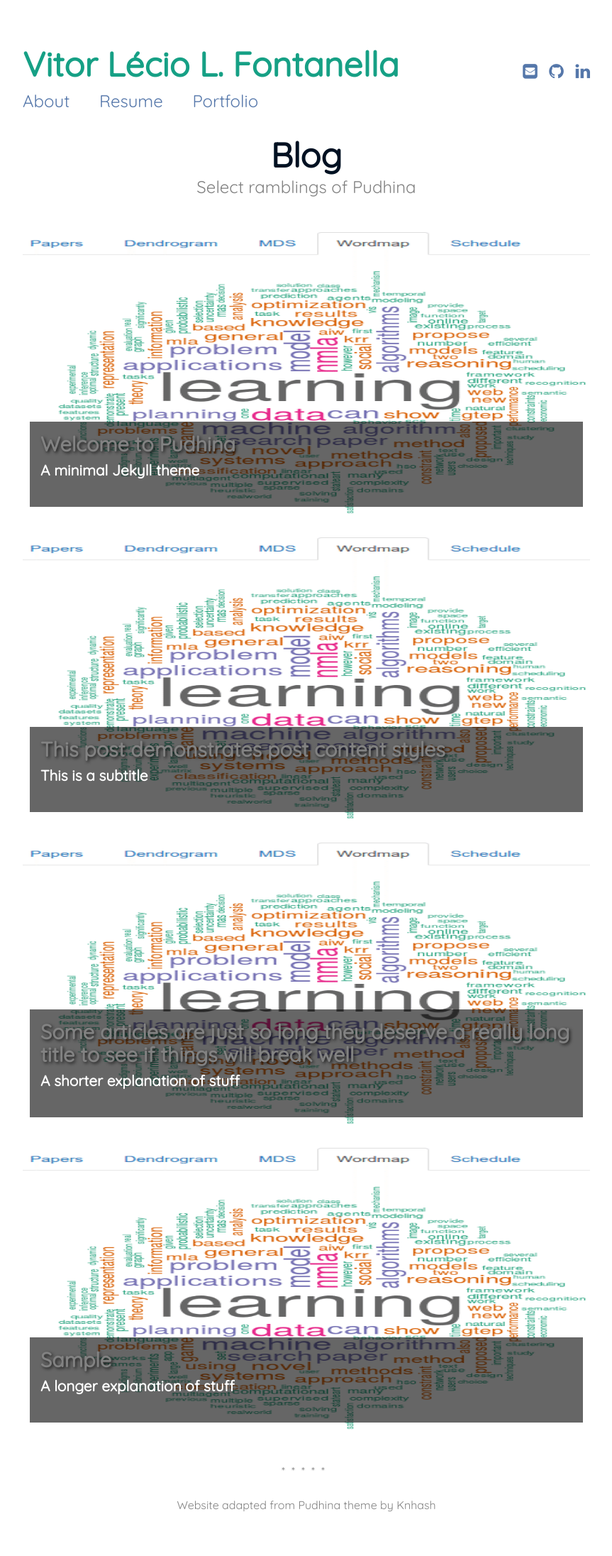
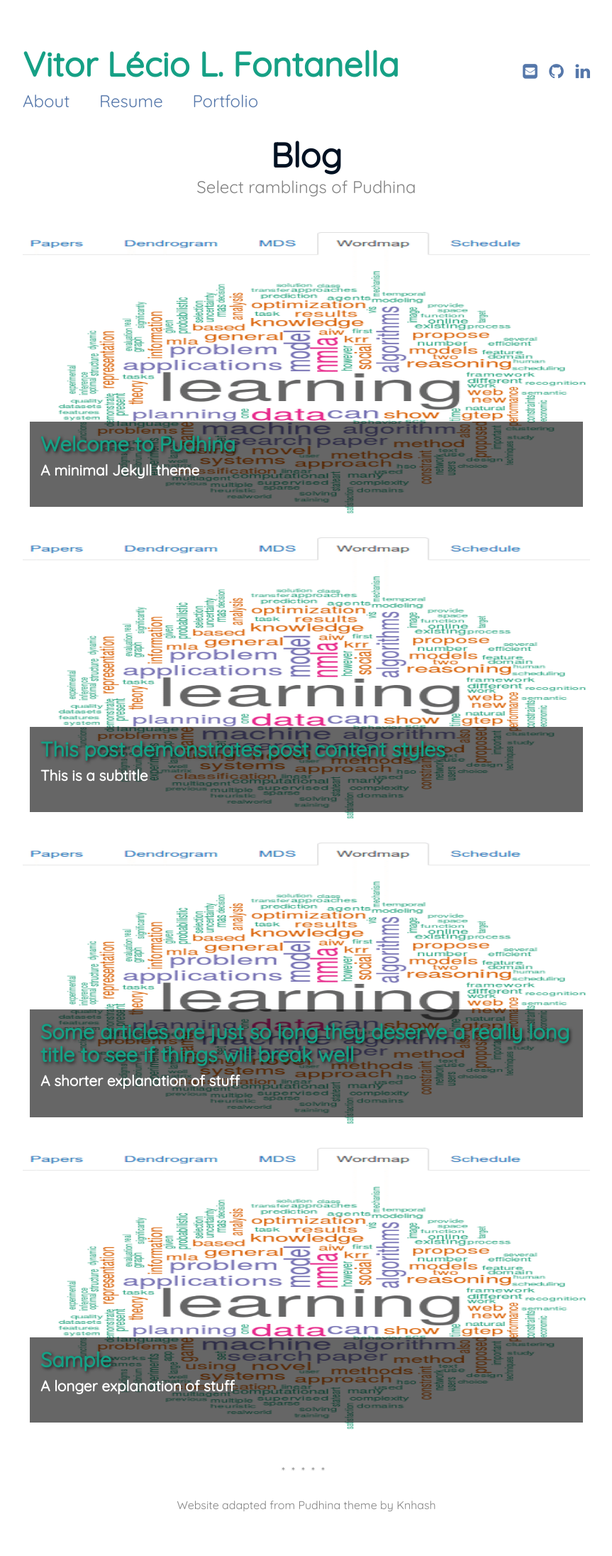
Before and after one commit to vitorlecio/vitorlecio.github.io, a Jekyll site: the page built from blog.md, in a window 1280 px wide. Shown: the whole page at 71% size, without its empty margins (208-1071 px from the left). Built offline with Jekyll 4.4.1, drawn with Linux system fonts in a browser that asks for light colours.

Commit message:
blog page problem 5

```diff
--- a/blog.md
+++ b/blog.md
@@ -14,7 +14,7 @@ subtitle: Select ramblings of Pudhina
         <!-- Title and subtitle overlay -->
         <div style="position: absolute; bottom: 10px; left: 10px; background: rgba(0, 0, 0, 0.6); color: white; padding: 15px; width: calc(100% - 20px); box-sizing: border-box;">
           <!-- Improved title visibility -->
-          <h2 class="post-teaser__title" style="margin: 0; font-size: 1.8em; font-weight: bold; text-shadow: 2px 2px 4px rgba(0, 0, 0, 0.7);">{{ post.title }}</h2>
+          <h2 class="post-teaser__title" style="margin: 0; font-size: 1.8em; font-weight: bold; color: #16a085; text-shadow: 2px 2px 4px rgba(0, 0, 0, 0.7);">{{ post.title }}</h2>
           <!-- Subtitle styling -->
           <h3 class="post-teaser__subtitle" style="margin-top: 5px; font-size: 1.3em;">{{ post.subtitle }}</h3>
         </div>
```
